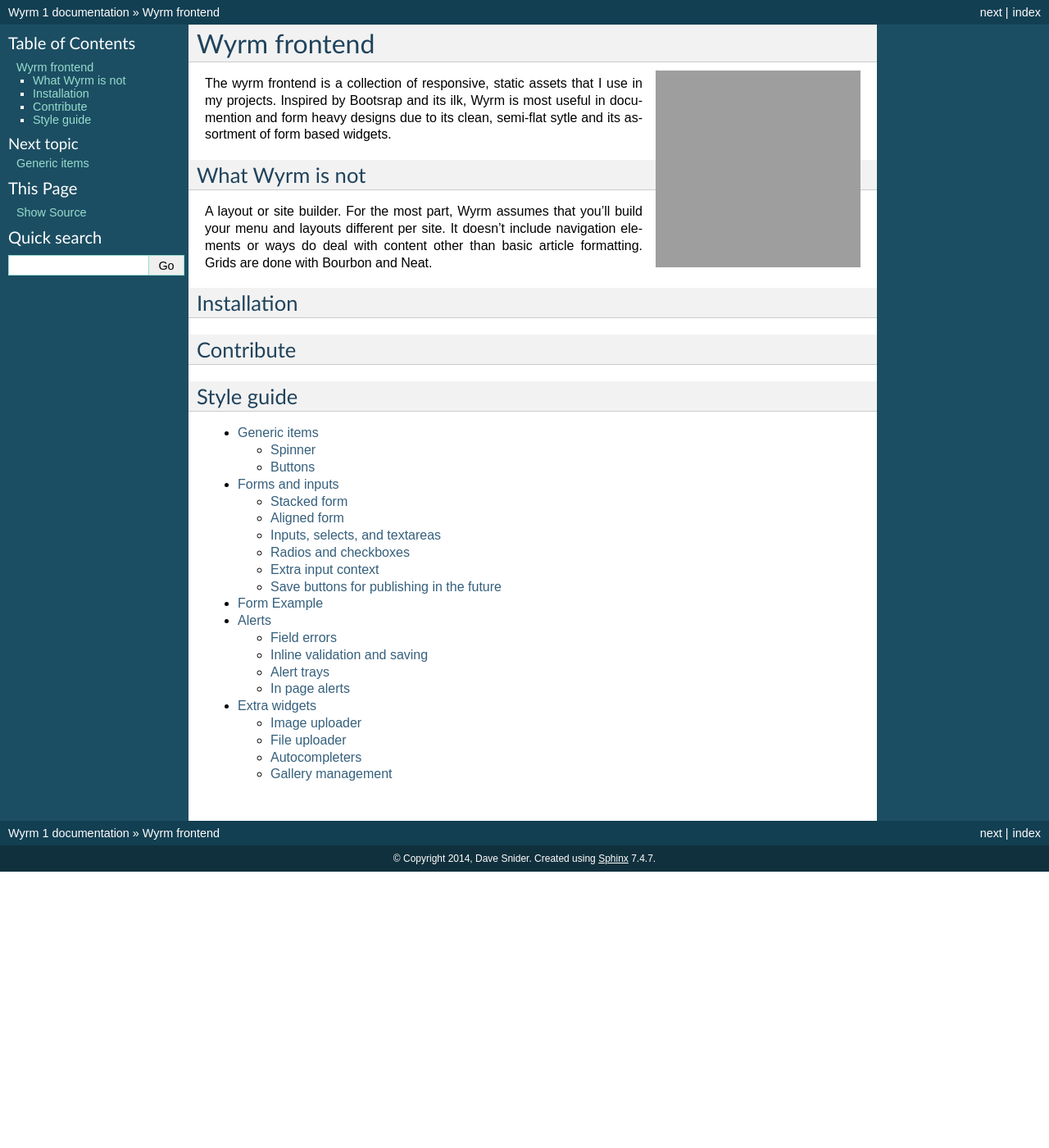
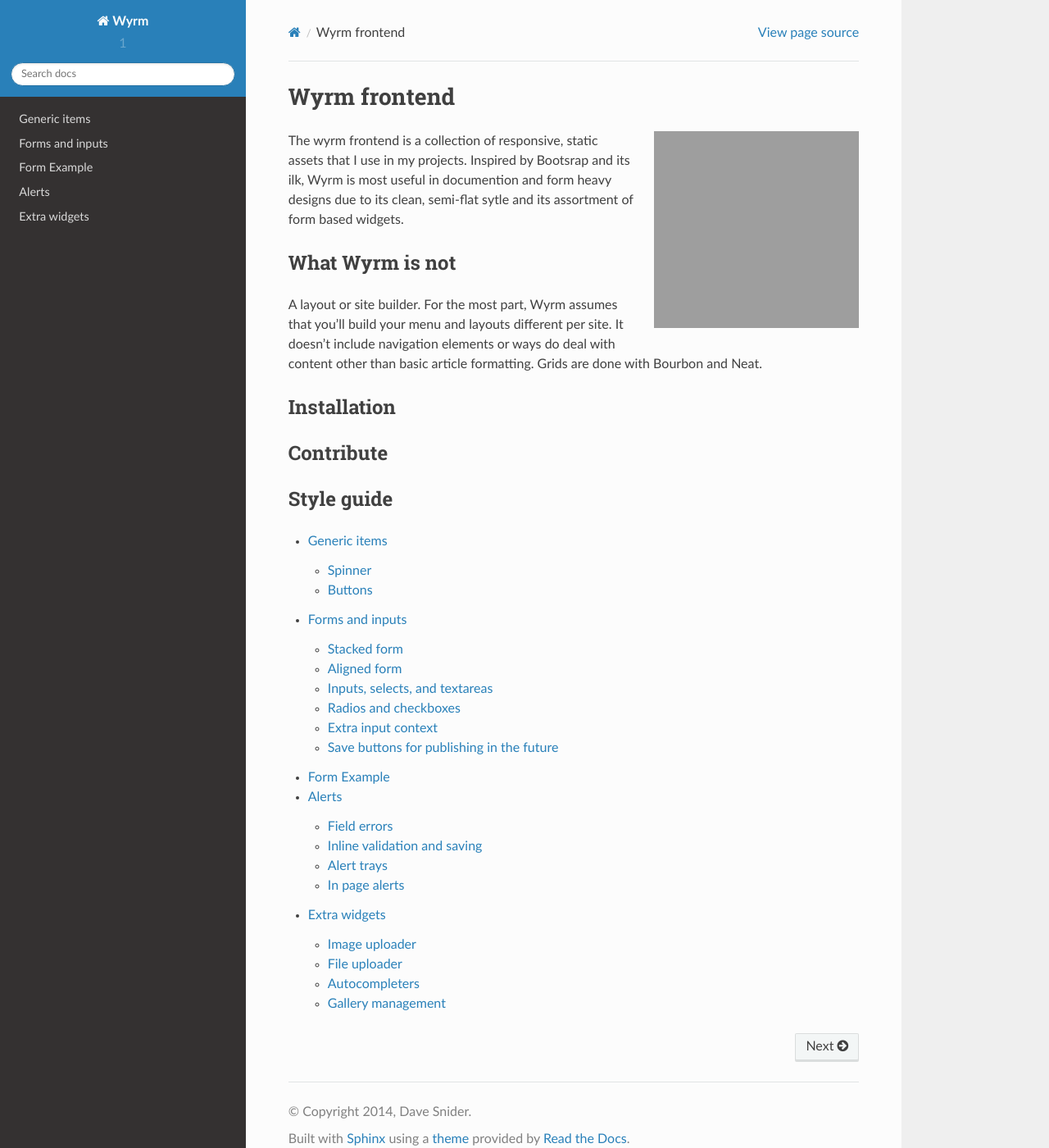
Before and after one commit to snide/wyrm, a Sphinx documentation site: the page built from docs/source/index.rst, in a window 1280 px wide and 1400 px high. Shown: the whole window at 82% size. Built offline with Sphinx 7.4.7 and the Read the Docs theme 2.0.0, drawn with Linux system fonts in a browser that asks for light colours; grey boxes are pictures that could not be loaded.

Commit message:
fixing doc stuff

```diff
--- a/docs/source/conf.py
+++ b/docs/source/conf.py
@@ -11,7 +11,7 @@
 # All configuration values have a default; values that are commented out
 # serve to show the default.
 
-import sys, os
+import sys, os, sphinx_rtd_theme
 
 # If extensions (or modules to document with autodoc) are in another directory,
 # add these directories to sys.path here. If the directory is relative to the
@@ -91,15 +91,14 @@
 
 # The theme to use for HTML and HTML Help pages.  See the documentation for
 # a list of builtin themes.
-html_theme = 'default'
-
+html_theme = "sphinx_rtd_theme"
 # Theme options are theme-specific and customize the look and feel of a theme
 # further.  For a list of options available for each theme, see the
 # documentation.
 #html_theme_options = {}
 
 # Add any paths that contain custom themes here, relative to this directory.
-#html_theme_path = []
+html_theme_path = [sphinx_rtd_theme.get_html_theme_path()]
 
 # The name for this set of Sphinx documents.  If None, it defaults to
 # "<project> v<release> documentation".
```
